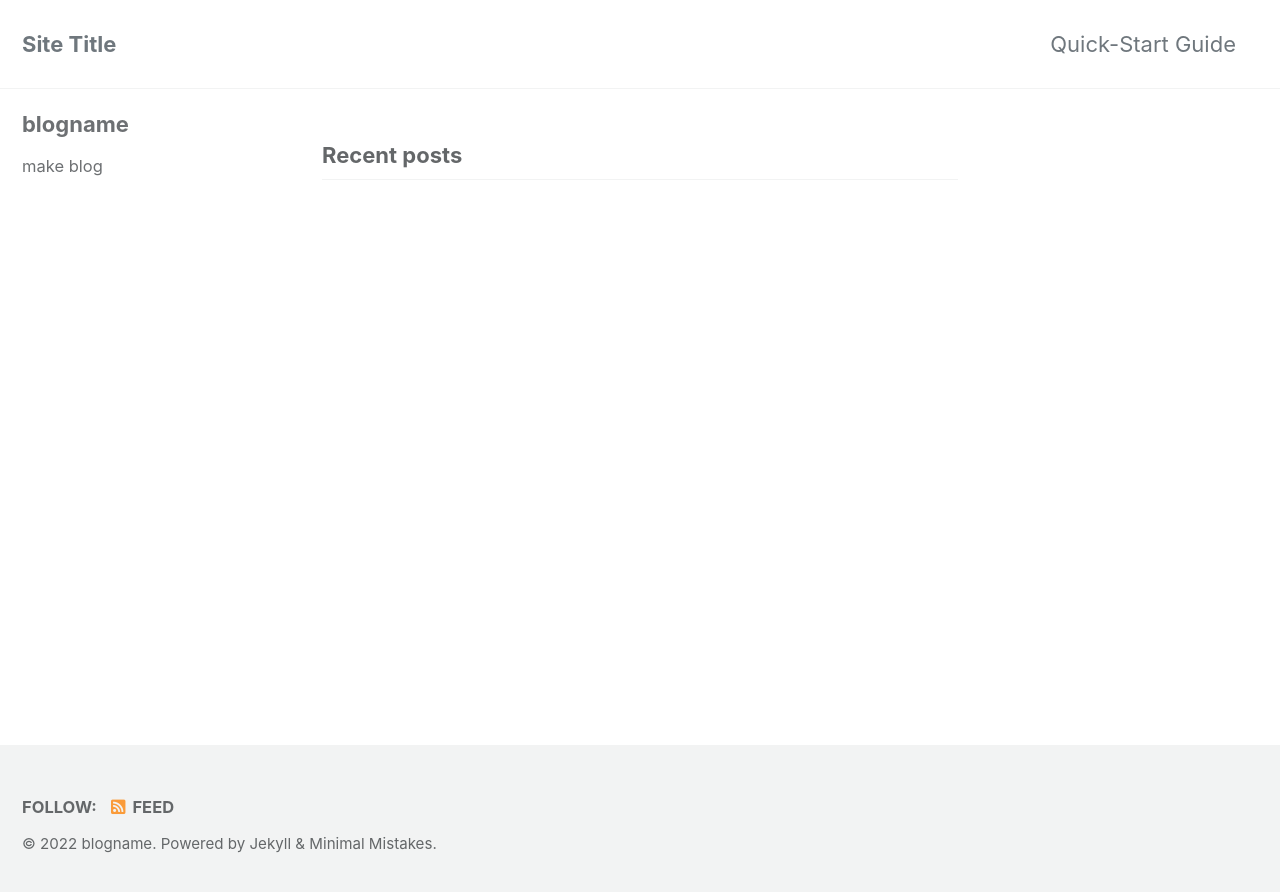
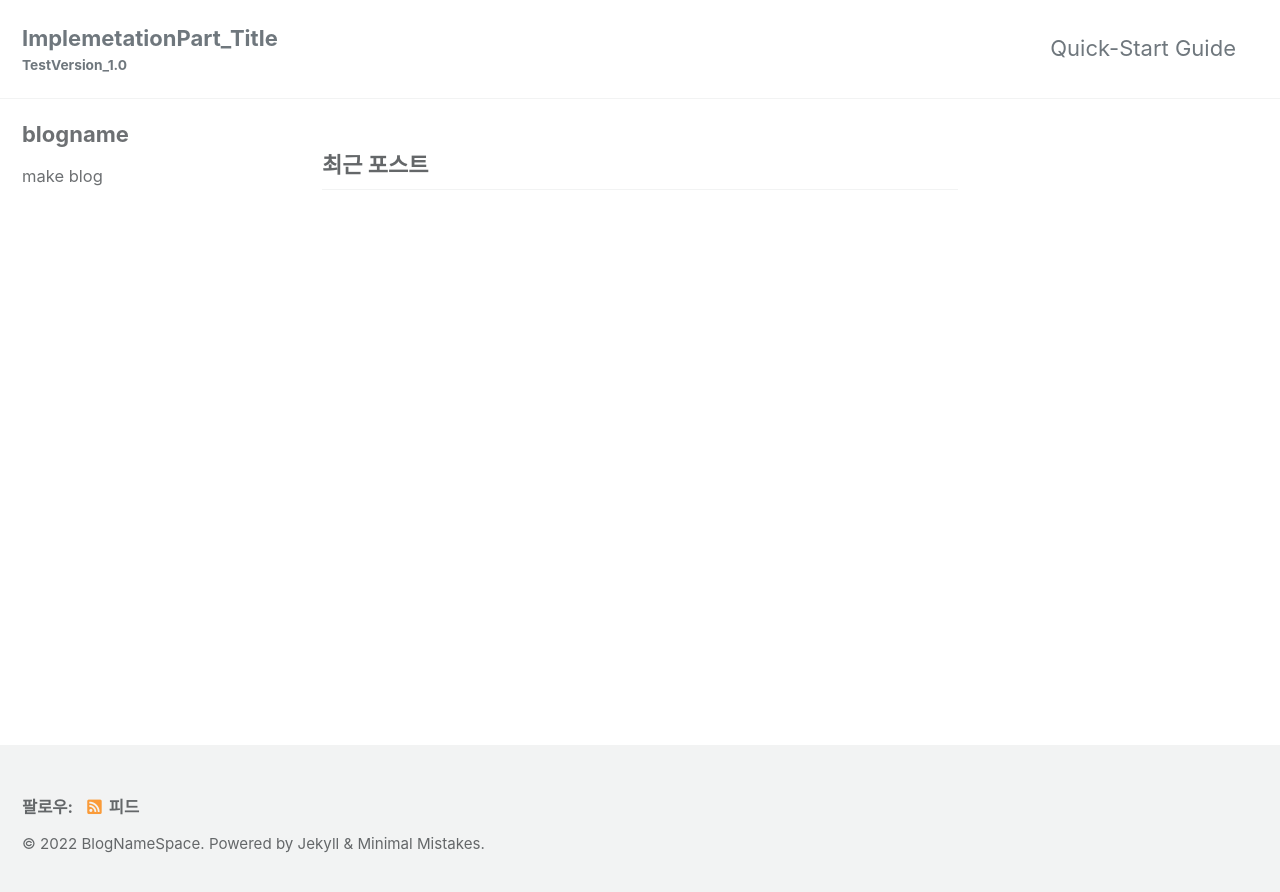
Before and after one commit to ccodding/ccodding-github.io, a Jekyll site: the page built from index.html, in a window 1280 px wide. Shown: the top 892 px of the page. Built offline with Jekyll 4.4.1, drawn with Linux system fonts in a browser that asks for light colours; cached includes are drawn as plain includes; the list of posts is cut into pages by our own code.

Commit message:
TestPost

```diff
--- a/_config.yml
+++ b/_config.yml
@@ -15,18 +15,18 @@
 minimal_mistakes_skin    : "default" # "air", "aqua", "contrast", "dark", "dirt", "neon", "mint", "plum", "sunrise"
 
 # Site Settings
-locale                   : "en-US"
-title                    : "Site Title"
+locale                   : "ko-KR"
+title                    : "BlogTitleSpace"
 title_separator          : "-"
-subtitle                 : # site tagline that appears below site title in masthead
-name                     : "blogname"
-description              : "An amazing website."
+subtitle                 : "TestVersion_1.0" # site tagline that appears below site title in masthead
+name                     : "BlogNameSpace"
+description              : "TestImplementation_Website_DescriptionSpace."
 url                      : "https://ccodding.github.io/" # the base hostname & protocol for your site e.g. "https://mmistakes.github.io"
 baseurl                  : "" # the subpath of your site, e.g. "/blog"
 repository               : # GitHub username/repo-name e.g. "mmistakes/minimal-mistakes"
 teaser                   : # path of fallback teaser image, e.g. "/assets/images/500x300.png"
 logo                     : # path of logo image to display in the masthead, e.g. "/assets/images/88x88.png"
-masthead_title           : # overrides the website title displayed in the masthead, use " " for no title
+masthead_title           : "ImplemetationPart_Title"# overrides the website title displayed in the masthead, use " " for no title
 # breadcrumbs            : false # true, false (default)
 words_per_minute         : 200
 comments:
```
Also changed, not shown: _posts/Post_Modify_Test.md (added, +22 -0 lines).
